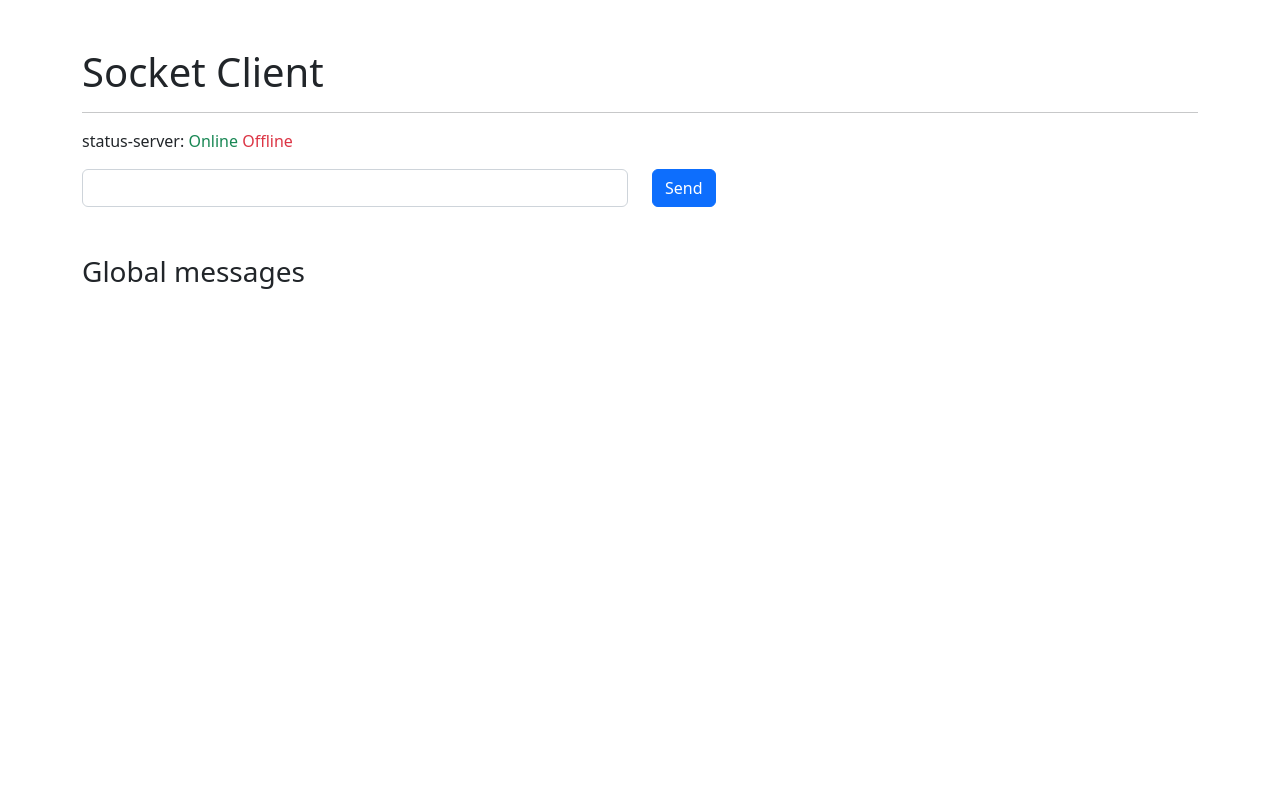
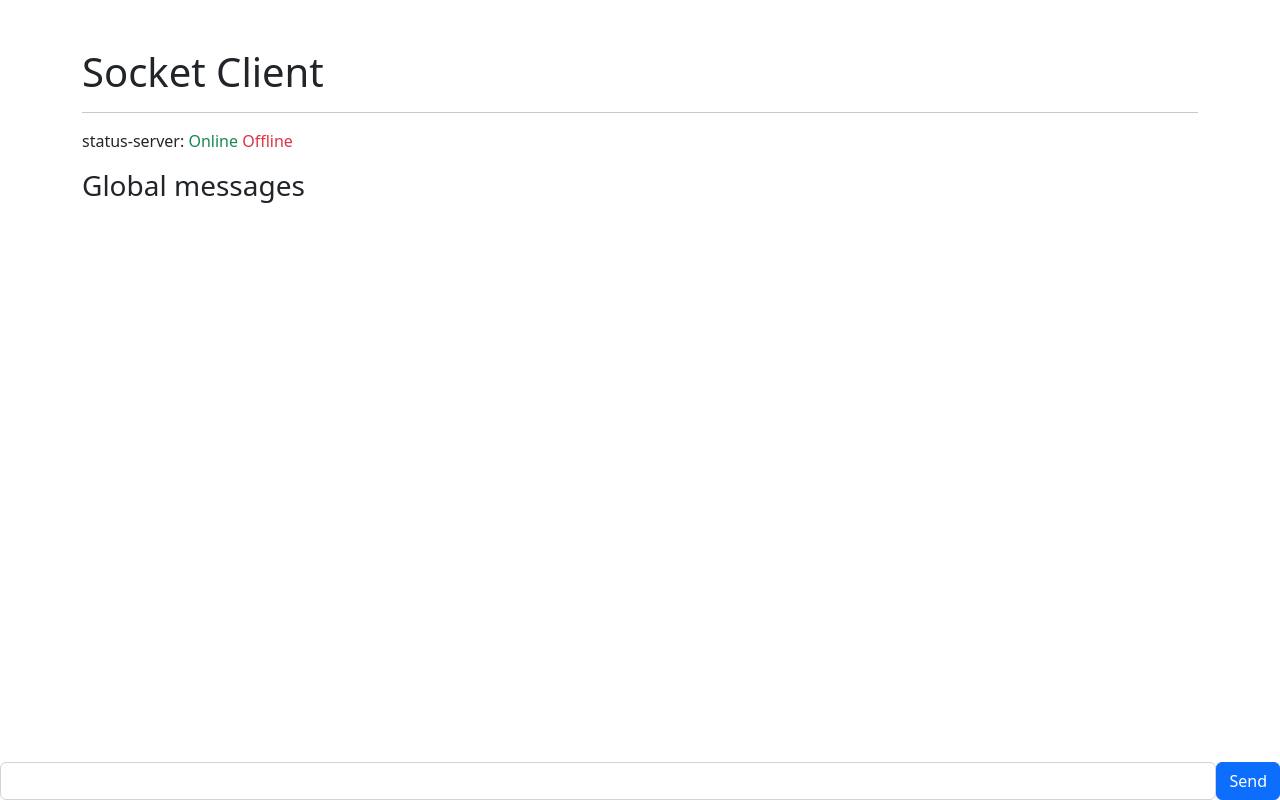
Before and after one commit to juanvidev/sockets-server-nodefher, a website: page public/index.html in a window 1280 px wide. Drawn offline with nearby package versions, Linux system fonts and the light colour scheme; no server answers.

Commit message:
style improve

```diff
--- a/public/index.html
+++ b/public/index.html
@@ -9,7 +9,9 @@
     <title>Socket Client</title>
 </head>
 
-<body class="container">
+<body>
+    <div class="container">
+
         <h1 class="mt-5">Socket Client</h1>
         <hr>
         <p>
@@ -18,18 +20,16 @@
             <span id="lblOffline" class="text-danger">Offline</span>
         </p>
 
-    <div class="row mb-5">
-        <div class="col">
-            <input type="text" id="txtInput" class="form-control">
-        </div>
-        <div class="col">
-            <button id="btnSend" class="btn btn-primary">Send</button>
-        </div>
-    </div>
-    <div class="row">
+        <div class="row ">
             <div id="messagesParent" class="col" style="width: 100%;">
                 <h3 class="mb-3">Global messages</h3>
             </div>
+        </div>
+    </div>
+
+    <div style="display:flex;flex-direction: row; position:absolute; bottom:0; width:100%">
+        <input type="text" id="txtInput" class="form-control">
+        <button id="btnSend" class="btn btn-primary">Send</button>
     </div>
     <script src="./socket.io/socket.io.js"></script>
     <script src="./js/socket-client.js"></script>
```
Lines whose indentation alone changed are shown as unchanged.
